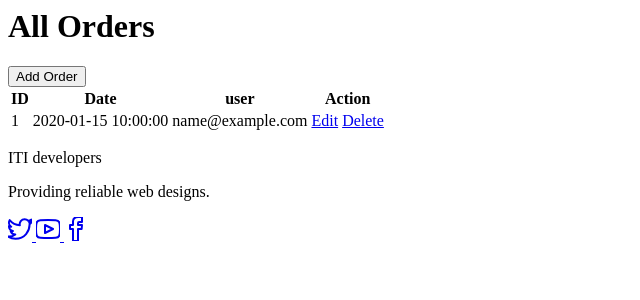
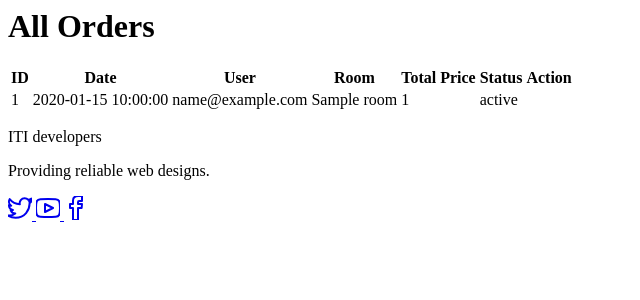
Before and after one commit to hussein-elmlah/php-cafe-ordering-app, a PHP site: the page made by views/admin/orders/display_orders_view.php in a window 1280 px wide. Shown: the top 300 px of the page, without its empty margins (0-640 px from the left). Run offline with PHP 8.4, Linux system fonts and the light colour scheme; the template is opened without the code that fills it: most values are stand-ins (such as "Sample title", 1, 10 or a date in 2020).

Commit message:
resolve conflicts

```diff
--- a/db/db_class.php
+++ b/db/db_class.php
@@ -197,7 +197,8 @@ class Database {
         }
 
         try {
-            $statement->execute();
+            $st=$statement->execute();
+            var_dump($st);
             return true;
         } catch (PDOException $e) {
             echo "Error updating record: " . $e->getMessage();
--- a/models/order_items.php
+++ b/models/order_items.php
@@ -20,7 +20,7 @@ class OrderItem{
                 PRIMARY KEY (order_id,product_id),
                 CONSTRAINT fk_order
                 FOREIGN KEY (order_id)
-                REFERENCES orders(order_id)
+                REFERENCES orders(id)
                 ON DELETE CASCADE,
                 CONSTRAINT fk_product
                 FOREIGN KEY (product_id)
--- a/models/orders.php
+++ b/models/orders.php
@@ -17,12 +17,12 @@ class Order{
     function createOrdersTable(){
         try {
             $query = "CREATE TABLE IF NOT EXISTS orders (
-                order_id INT AUTO_INCREMENT PRIMARY KEY,
+                id INT AUTO_INCREMENT PRIMARY KEY,
                 created_date DATETIME NOT NULL DEFAULT NOW(),
                 total_amount INT NOT NULL,
                 status ENUM('Processing', 'Out for delivery', 'Done') NOT NULL DEFAULT 'Processing',
                 room VARCHAR(255) NOT NULL,
-                total_price decimal NOT NULL,
+                total_price float NOT NULL,
                 user_email VARCHAR(255) NOT NULL,
                 CONSTRAINT fk_user
                 FOREIGN KEY (user_email)
--- a/views/admin/orders/display_orders_view.php
+++ b/views/admin/orders/display_orders_view.php
@@ -1,27 +1,210 @@
 <div class="container mt-4">
     <h1>All Orders</h1>
-    <button class="btn btn-success">Add Order</button>
     <table class="table">
         <thead>
             <tr>
-                <th>ID</th>
-                <th>Date</th>
-                <th>user</th>
-                <th>Action</th>
+                <th class='text-center' >ID</th>
+                <th class='text-center' >Date</th>
+                <th class='text-center' >User</th>
+                <th class='text-center' >Room</th>
+                <th class='text-center' >Total Price</th>
+                <th class='text-center' >Status</th>
+                <th class='text-center' >Action</th>
             </tr>
         </thead>
         <tbody>
-            <?php foreach ($orders as $order): ?>
+            <?php foreach ($orders as $order) : ?>
                 <tr>
-                    <td><?php echo $oreder['order_id']; ?></td>
-                    <td><?php echo $order['created_date']; ?></td>
-                    <td><?php echo $order['user_email']; ?></td>
-                    <td>
-                        <a href="#" class="btn btn-primary">Edit</a>
-                        <a href="#" class="btn btn-danger">Delete</a>
+                    <td class='text-center'><?php echo $order['id']; ?></td>
+                    <td class='text-center'><?php echo $order['created_date']; ?></td>
+                    <td class='text-center'><?php echo $order['user_email']; ?></td>
+                    <td class='text-center'><?php echo $order['room']; ?></td>
+                    <td class='text-center'><?php echo $order['total_price']; ?></td>
+                    <td class='text-center'><?php echo $order['status']; ?></td>
+                    <td class='text-center'>
+                        <a rel="tooltip" class="btn btn-info btn-just-icon btn-sm" data-original-title="" title="" href="#">
+                            <i class="material-icons">visibility</i>
+                        </a>
+
+                        <?php if ($order['status'] == 'Processing') : ?>
+                            <a rel='tooltip' class='btn btn-success btn-just-icon btn-sm' data-original-title='' title='' href='?view=admin-orders&action=edit&order_id=<?php echo $order["id"]; ?>&status=Done'>
+                            <i class='material-icons'>done</i>
+                            </a>
+                            <a rel='tooltip' class='btn btn-dark btn-just-icon btn-sm' data-original-title='' title='' href='?view=admin-orders&action=edit&order_id=<?php echo $order["id"]; ?>&status=Out for delivery'>
+                            <i class='material-icons'>local_shipping</i>
+                            </a>
+                        <?php endif; ?>
                     </td>
                 </tr>
             <?php endforeach; ?>
         </tbody>
     </table>
 </div>
+
+<style>
+    small {
+        font-size: 75% !important;
+        color: #777;
+    }
+
+    .btn-group {
+        position: relative;
+        margin: 10px 1px;
+        display: inline-flex;
+        vertical-align: middle;
+    }
+
+    .btn-group .btn {
+        padding: 6.5px 20px !important;
+    }
+
+    .btn.btn-round {
+        border-radius: 30px !important;
+    }
+
+    .btn-group .btn.btn-round {
+        border-radius: 30px !important;
+    }
+
+    .btn-group>.btn:not(:last-child):not(.dropdown-toggle) {
+        border-top-right-radius: 0 !important;
+        border-bottom-right-radius: 0 !important;
+    }
+
+    .btn-group>.btn:not(:first-child) {
+        border-top-left-radius: 0 !important;
+        border-bottom-left-radius: 0 !important;
+    }
+
+    .btn {
+        padding: 12px 30px !important;
+        margin: 5px 1px;
+        font-size: 12px !important;
+        box-shadow: 0 2px 2px 0 hsla(0, 0%, 60%, .14), 0 3px 1px -2px hsla(0, 0%, 60%, .2), 0 1px 5px 0 hsla(0, 0%, 60%, .12);
+    }
+
+    .btn .material-icons {
+        position: relative;
+        display: inline-block;
+        top: 0;
+        margin-top: -1.2em;
+        margin-bottom: -1em;
+        font-size: 1.1rem;
+        vertical-align: middle;
+    }
+
+    .btn.btn-sm {
+        border-radius: 3px !important;
+    }
+
+    .btn.btn-just-icon.btn-sm {
+        height: 30px;
+        min-width: 30px;
+        width: 30px;
+    }
+
+    .btn.btn-just-icon {
+        font-size: 24px;
+        height: 41px;
+        min-width: 41px;
+        width: 41px;
+        padding: 0 !important;
+        overflow: hidden;
+        position: relative;
+        line-height: 41px;
+    }
+
+    .btn.btn-just-icon.btn-round {
+        border-radius: 50% !important;
+    }
+
+    .btn.btn-link {
+        background: transparent;
+        box-shadow: none;
+        color: #999;
+    }
+
+    .btn.btn-info {
+        color: #fff !important;
+        background-color: #00bcd4 !important;
+        border-color: #00bcd4;
+        box-shadow: 0 2px 2px 0 rgba(0, 188, 212, .14),
+            0 3px 1px -2px rgba(0, 188, 212, .2),
+            0 1px 5px 0 rgba(0, 188, 212, .12) !important;
+    }
+
+    .btn.btn-info:hover {
+        box-shadow: 0 14px 26px -12px rgba(0, 188, 212, .42),
+            0 4px 23px 0 rgba(0, 0, 0, .12),
+            0 8px 10px -5px rgba(0, 188, 212, .2) !important;
+        background: #00aec5 !important;
+    }
+
+    .btn.btn-info.btn-link {
+        background-color: transparent !important;
+        color: #00bcd4 !important;
+        box-shadow: none !important;
+    }
+
+    .btn.btn-success {
+        color: #fff !important;
+        background-color: #4caf50 !important;
+        border-color: #4caf50;
+        box-shadow: 0 2px 2px 0 rgba(76, 175, 80, .14),
+            0 3px 1px -2px rgba(76, 175, 80, .2),
+            0 1px 5px 0 rgba(76, 175, 80, .12) !important;
+    }
+
+    .btn.btn-success:hover {
+        box-shadow: 0 14px 26px -12px rgba(76, 175, 80, .42),
+            0 4px 23px 0 rgba(0, 0, 0, .12),
+            0 8px 10px -5px rgba(76, 175, 80, .2) !important;
+        background: #47a44b !important;
+    }
+
+    .btn.btn-success.btn-link {
+        background-color: transparent !important;
+        color: #4caf50 !important;
+        box-shadow: none !important;
+    }
+
+    .btn.btn-danger {
+        color: #fff !important;
+        background-color: #f44336 !important;
+        border-color: #f44336;
+        box-shadow: 0 2px 2px 0 rgba(244, 67, 54, .14),
+            0 3px 1px -2px rgba(244, 67, 54, .2),
+            0 1px 5px 0 rgba(244, 67, 54, .12) !important;
+    }
+
+    .btn.btn-danger:hover {
+        box-shadow: 0 14px 26px -12px rgba(244, 67, 54, .42),
+            0 4px 23px 0 rgba(0, 0, 0, .12),
+            0 8px 10px -5px rgba(244, 67, 54, .2) !important;
+        background-color: #f33527 !important;
+
+    }
+
+    .btn.btn-danger.btn-link {
+        background-color: transparent !important;
+        color: #f44336 !important;
+        box-shadow: none !important;
+    }
+
+    .btn.btn-just-icon .material-icons {
+        margin-top: 0;
+        position: absolute;
+        width: 100%;
+        transform: none;
+        left: 0;
+        top: 0;
+        height: 100%;
+        line-height: 41px;
+        font-size: 20px;
+    }
+
+    .btn.btn-just-icon.btn-sm .material-icons {
+        font-size: 17px;
+        line-height: 29px;
+    }
+</style>
```
Also changed, not shown: controllers/admin_orders_controller.php (+44 -5 lines), controllers/user_orders_controller.php (+56 -13 lines), index.php (+7 -1 lines).
